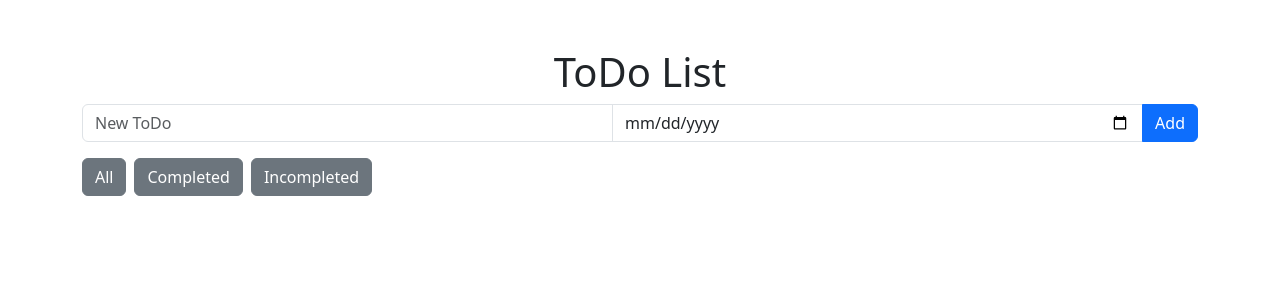
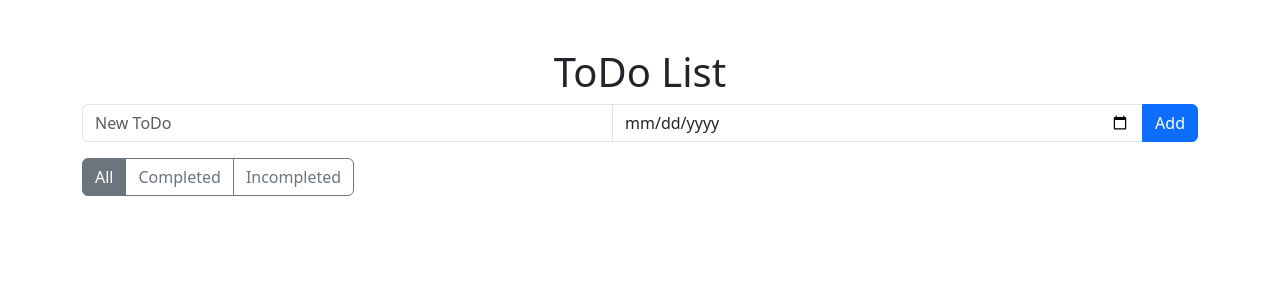
Before and after one commit to su1415/todo_app, a React (Create React App) app: page / in a window 1280 px wide. Shown: the top 300 px of the page. Built offline with nearby package versions, Linux system fonts and the light colour scheme.

Commit message:
style: 適用中のfilterがわかるようにボタンのデザインを変更

```diff
--- a/src/App.js
+++ b/src/App.js
@@ -77,19 +77,19 @@ function App() {
           Add
         </button>
       </div>
-      <div className="mb-3">
+      <div className="btn-group mb-3">
         <button
-          className="btn btn-secondary me-2"
+          className={ `btn btn-outline-secondary ${filter === "all" ? "active" : ""}` }
           onClick={ () => setFilter("all") }>
           All
         </button>
         <button
-          className="btn btn-secondary me-2"
+          className={ `btn btn-outline-secondary ${filter === "completed" ? "active" : ""}` }
           onClick={ () => setFilter("completed") }>
           Completed
         </button>
         <button
-          className="btn btn-secondary"
+          className={ `btn btn-outline-secondary ${filter === "incompleted" ? "active" : ""}` }
           onClick={ () => setFilter("incompleted") }>
           Incompleted
         </button>
```
